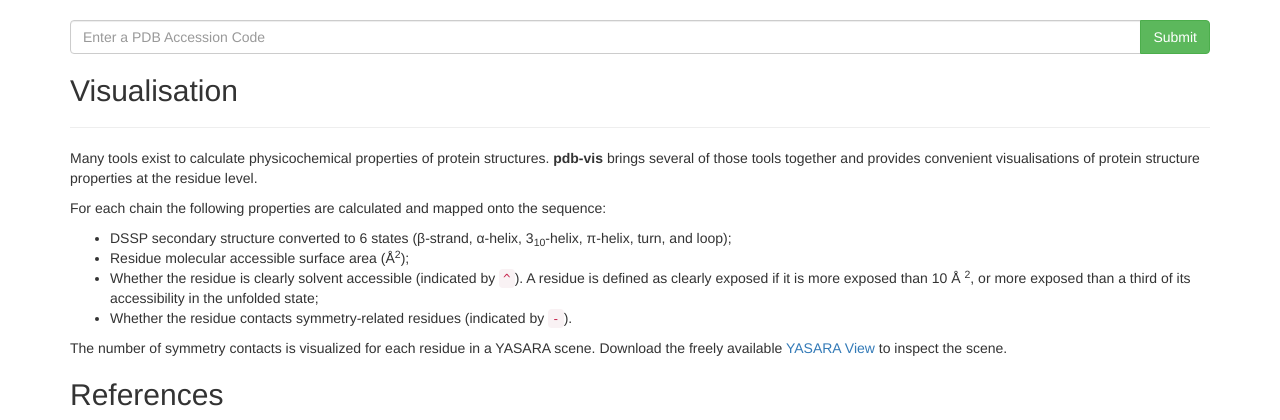
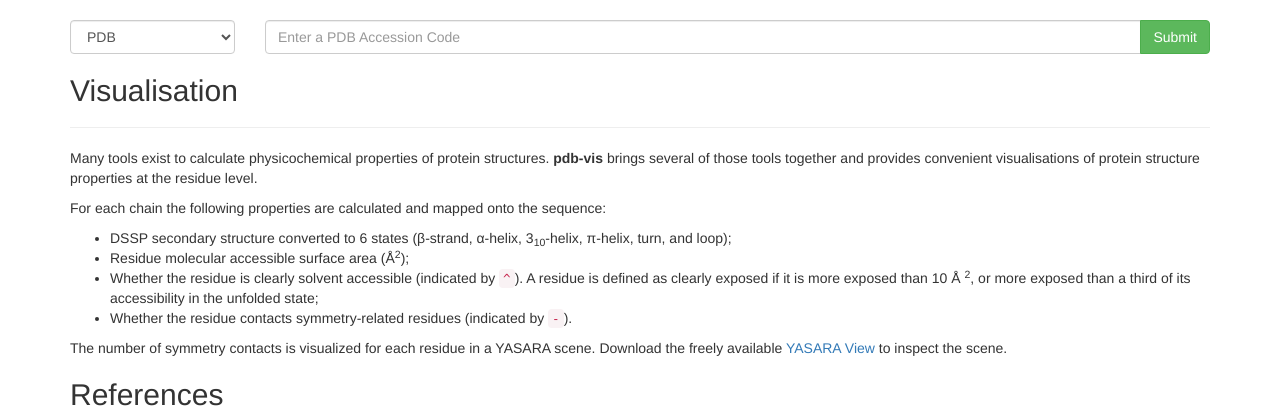
Before and after one commit to cmbi/pdb-vis, a Flask app: page / in a window 1280 px wide. Shown: the part 52-472 px from the top of the page. Run offline with Flask 2, Linux system fonts and the light colour scheme; parts of the project's set-up code (start-up, migrations or seed data) failed here and were passed over; some libraries are stand-ins or nearby versions.

Commit message:
Fixed various issues (see below)
* Add links to yasara scene files (#8)
* Allow user to select pdb or pdb_redo (#6)
* Make data file paths a config setting (#5)

```diff
--- a/pdb_vis/application.py
+++ b/pdb_vis/application.py
@@ -1,3 +1,3 @@
-from pdb_vis.factory import create_app
+from pdb_vis.factory import create_app  # pragma: no cover
 
-app = create_app()
+app = create_app()  # pragma: no cover
--- a/pdb_vis/factory.py
+++ b/pdb_vis/factory.py
@@ -32,7 +32,7 @@ def create_app(settings=None):
     # root package, but I can't see a better way. Having the email handler
     # configured at the root means all child loggers inherit it.
     from pdb_vis import _log as root_logger
-    if not app.debug and not app.testing:
+    if not app.debug and not app.testing:  # pragma: no cover
         mail_handler = SMTPHandler((app.config["MAIL_SERVER"],
                                     app.config["MAIL_SMTP_PORT"]),
                                    app.config["MAIL_FROM"],
--- a/pdb_vis/frontend/dashboard/forms.py
+++ b/pdb_vis/frontend/dashboard/forms.py
@@ -1,7 +1,7 @@
 import re
 
 from flask_wtf import Form
-from wtforms.fields import TextField
+from wtforms.fields import SelectField, TextField
 from wtforms.validators import Regexp
 
 
@@ -9,4 +9,7 @@ RE_PDB_ID = re.compile(r"^[0-9a-zA-Z]{4}$")
 
 
 class PdbForm(Form):
+    type_ = SelectField(u'Method',
+                        choices=[('pdb', 'PDB'),
+                                 ('pdb_redo', 'PDB Redo')])
     pdb_id = TextField(u'PDB id', [Regexp(regex=RE_PDB_ID)])
--- a/pdb_vis/frontend/dashboard/views.py
+++ b/pdb_vis/frontend/dashboard/views.py
@@ -1,9 +1,10 @@
 import logging
+import os
 
-from flask import Blueprint, redirect, render_template, url_for
+from flask import Blueprint, current_app, redirect, render_template, url_for
 
 from pdb_vis.frontend.dashboard.forms import PdbForm
-from pdb_vis.services import dsp, acc
+from pdb_vis.services import acc, dsp, scenes
 
 
 _log = logging.getLogger(__name__)
@@ -15,14 +16,28 @@ bp = Blueprint('dashboard', __name__)
 def index():
     form = PdbForm()
     if form.validate_on_submit():
-        return redirect(url_for('dashboard.output', pdb_ac=form.pdb_id.data))
+        return redirect(url_for('dashboard.output',
+                                pdb_type=form.type_.data,
+                                pdb_ac=form.pdb_id.data))
     return render_template("dashboard/index.html", form=form)
 
 
-@bp.route("/<pdb_ac>/", methods=['GET'])
-def output(pdb_ac):
-    dsp_data = dsp.parse(pdb_ac)
-    acc_data = acc.parse(pdb_ac)
+@bp.route("/<pdb_type>/<pdb_ac>/", methods=['GET'])
+def output(pdb_type, pdb_ac):
+    if pdb_type == 'pdb':
+        dsp_root = current_app.config['DSP_ROOT_PDB']
+        acc_root = current_app.config['ACC_ROOT_PDB']
+        sce_root = current_app.config['SCE_ROOT_PDB']
+    elif pdb_type == 'pdb_redo':
+        dsp_root = current_app.config['DSP_ROOT_PDB_REDO']
+        acc_root = current_app.config['ACC_ROOT_PDB_REDO']
+        sce_root = current_app.config['SCE_ROOT_PDB_REDO']
+    else:
+        raise ValueError("Invalid pdb type '{}'".format(pdb_type))
+
+    dsp_data = dsp.parse(os.path.join(dsp_root, pdb_ac, pdb_ac + ".dsp.bz2"))
+    acc_data = acc.parse(os.path.join(acc_root, pdb_ac, pdb_ac + ".acc.bz2"))
+    sce_files = scenes.find(sce_root, pdb_ac, current_app.config['SCE_TYPES'])
 
     # Ensure that the parsed dsp data and acc data lengths match.
     # This will help catch errors in whatif.
@@ -45,9 +60,10 @@ def output(pdb_ac):
 
     return render_template("dashboard/output.html",
                            pdb_ac=pdb_ac,
-                           pdb_data=pdb_data)
+                           pdb_data=pdb_data,
+                           scenes=sce_files)
 
 
-@bp.errorhandler(Exception)
+@bp.errorhandler(Exception)  # pragma: no cover
 def exception_error_handler(error):
     return render_template('dashboard/error.html', msg=error), 500
--- a/pdb_vis/frontend/templates/dashboard/index.html
+++ b/pdb_vis/frontend/templates/dashboard/index.html
@@ -8,14 +8,19 @@
 
 <form method="post" action="{{ url_for('dashboard.index') }}" role="form">
   {{ form.hidden_tag() }}
-
+  <div class="row">
+    <div class="col-xs-2">
+      {{ form.type_(class_='form-control') }}
+    </div>
+    <div class="col-xs-10">
       <div class="input-group">
         {{ form.pdb_id(class_='form-control',
                        placeholder='Enter a PDB Accession Code') }}
-
         <span class="input-group-btn">
           <button class="btn btn-success" type="submit">Submit</button>
         </span>
+      </div>
+    </div>
   </div>
 </form>
 
--- a/pdb_vis/services/acc.py
+++ b/pdb_vis/services/acc.py
@@ -9,10 +9,8 @@ _log = logging.getLogger(__name__)
 RE_ACC = re.compile(r'[0-9 A-Z\(\)]{16}([A-Z])[A-Z ]{7}[ ]+([0-9\.]+)', re.M)
 
 
-def parse(pdb_ac):
-    DSP_ROOT = '/mnt/cmbi4/wi-lists/acc/'
-    acc_path = DSP_ROOT + '{}/{}.acc.bz2'.format(pdb_ac, pdb_ac)
-    _log.info("Parsing acc for file '{}'".format(pdb_ac))
+def parse(acc_path):
+    _log.info("Parsing acc file '{}'".format(acc_path))
 
     if not os.path.exists(acc_path):
         raise ValueError('File not found: {}'.format(acc_path))
--- a/pdb_vis/services/dsp.py
+++ b/pdb_vis/services/dsp.py
@@ -6,10 +6,8 @@ import os
 _log = logging.getLogger(__name__)
 
 
-def parse(pdb_ac):
-    DSP_ROOT = '/mnt/cmbi4/wi-lists/dsp/'
-    dsp_path = DSP_ROOT + '{}/{}.dsp.bz2'.format(pdb_ac, pdb_ac)
-    _log.info("Parsing dsp for file'{}'".format(pdb_ac))
+def parse(dsp_path):
+    _log.info("Parsing '{}'".format(dsp_path))
 
     if not os.path.exists(dsp_path):
         raise ValueError('File not found: {}'.format(dsp_path))
```
Also changed, not shown: dev_settings.py (+10 -1 lines), pdb_vis/frontend/templates/dashboard/output.html (+9 -1 lines), pdb_vis/services/scenes.py (added, +24 -0 lines), tests/test_acc.py (+7 -4 lines), tests/test_dashboard_views.py (+40 -4 lines), tests/test_dsp.py (+3 -3 lines), tests/test_scenes.py (added, +45 -0 lines), 1 other file. Lines whose indentation alone changed are shown as unchanged.
